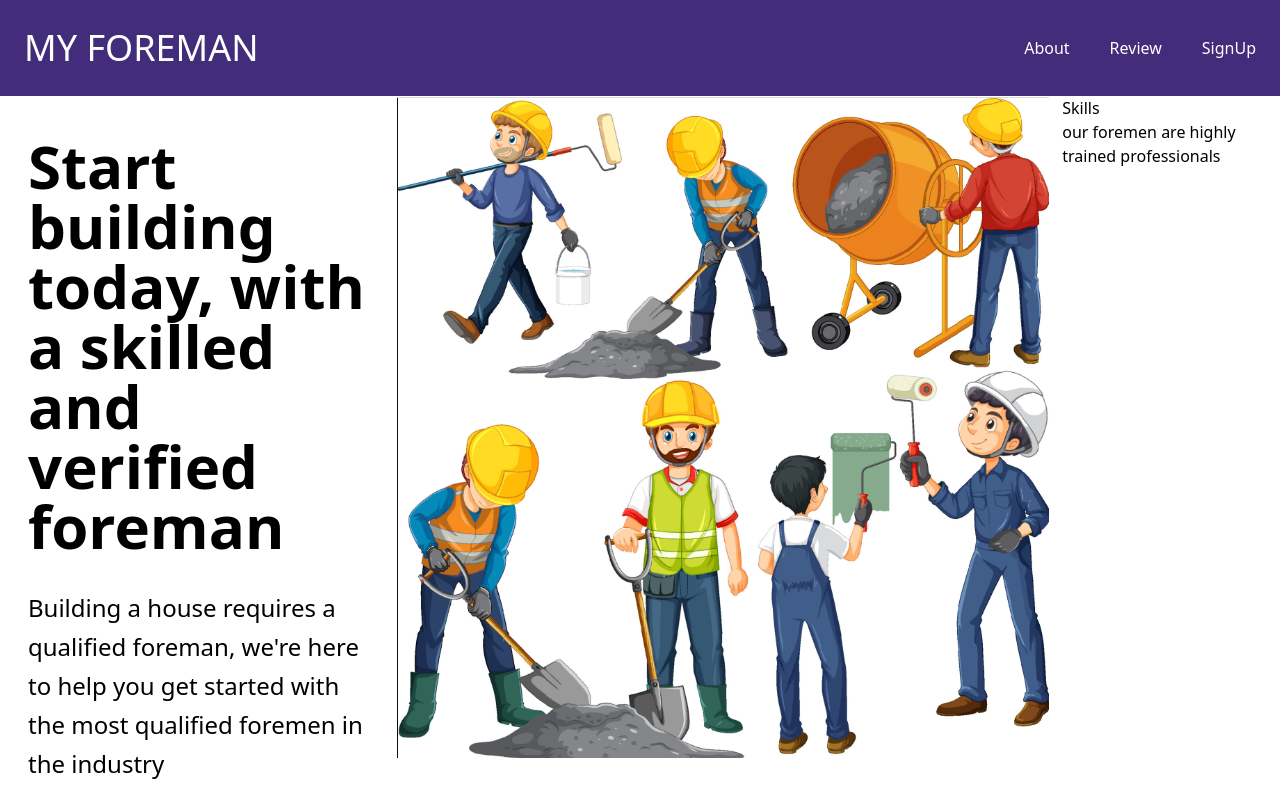
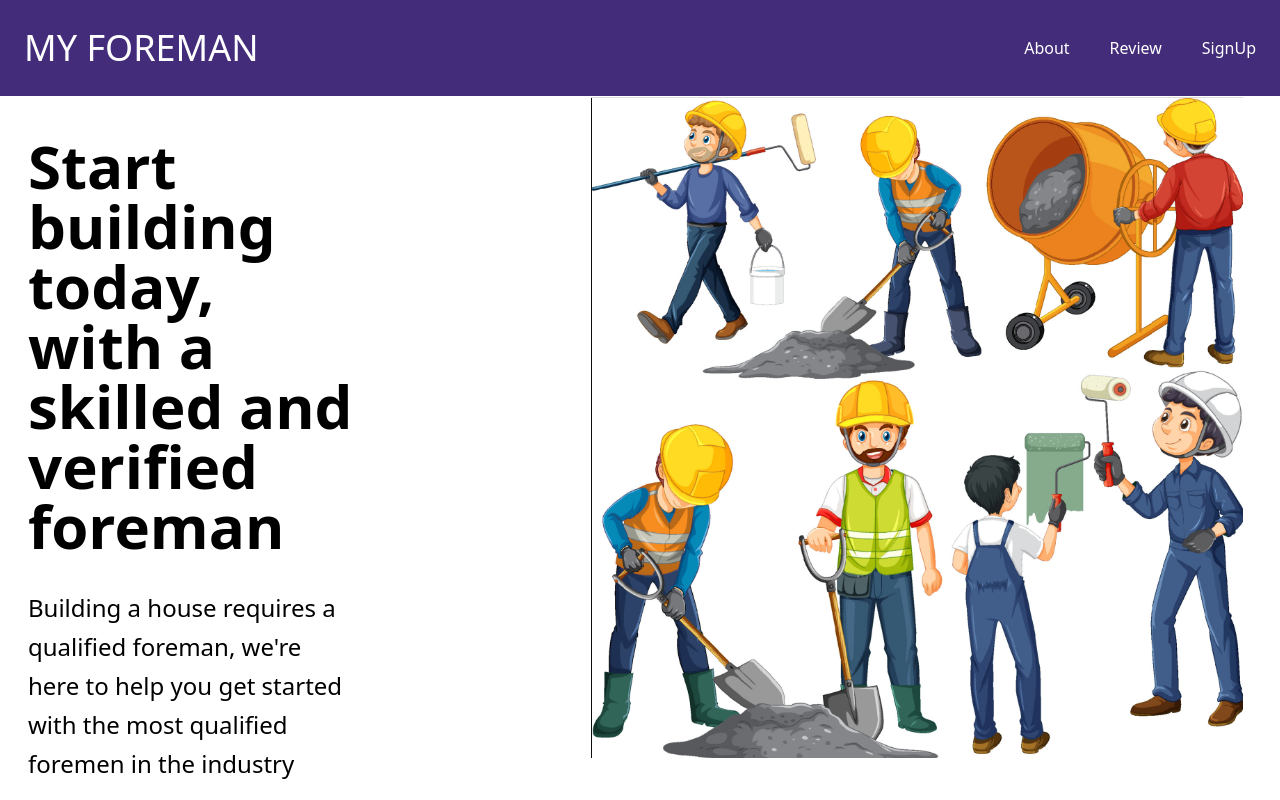
Before and after one commit to wandera7/asclone, a React (Create React App) app: page / in a window 1280 px wide. Shown: the top 800 px of the page. Built offline with nearby package versions, Linux system fonts and the light colour scheme.

Commit message:
Home page changes

```diff
--- a/src/components/Home.js
+++ b/src/components/Home.js
@@ -34,25 +34,25 @@ function Home(){
         <div className="flex ">
             <div className="w-1/2 pr-8 pt-10 ml-1">
                 <h1 className="text-6xl font-bold font-display" >Start building today, with a skilled and verified  foreman </h1>
-                <p className="pt-8 max-w-md text-2xl leading-relaxed ">
+                <p className="pt-8 max-w-md text-2xl leading-relaxed">
                 Building a house requires a qualified foreman,
                 we're here to help you get started with the most qualified foremen in the industry</p>
-                <div  className="flex items-center pt-8 space-x-6 ">
+                <div  className="flex items-center pt-8 space-x-6">
                     <Link to="/loginpage" className="flex justify-center hover:shadow-xl items-center px-4 py-4 bg-primary-200 rounded-xl font-bold tracking-wide leading-7 text-white">Get yours today</Link>
                 </div>
             </div>
-            <div className=" back2">
+            <div className="back2">
 
             </div>
+        </div>
             <div>
                 <h1>Skills </h1>
                 <p>our foremen are highly trained professionals</p>
             </div>
-            <div class="bg-black">
-
+            <div className="bg-black">
+            <p></p>
 
             </div>
-        </div>
         </div>
         </div>
 
--- a/src/index.css
+++ b/src/index.css
@@ -31,6 +31,7 @@ code {
   background-repeat: no-repeat;
   margin-top: 1px;
   height: 1000px;
+  margin-left: 200px;
   width:54%;
   flex-shrink: 0;
   border: none;
```
